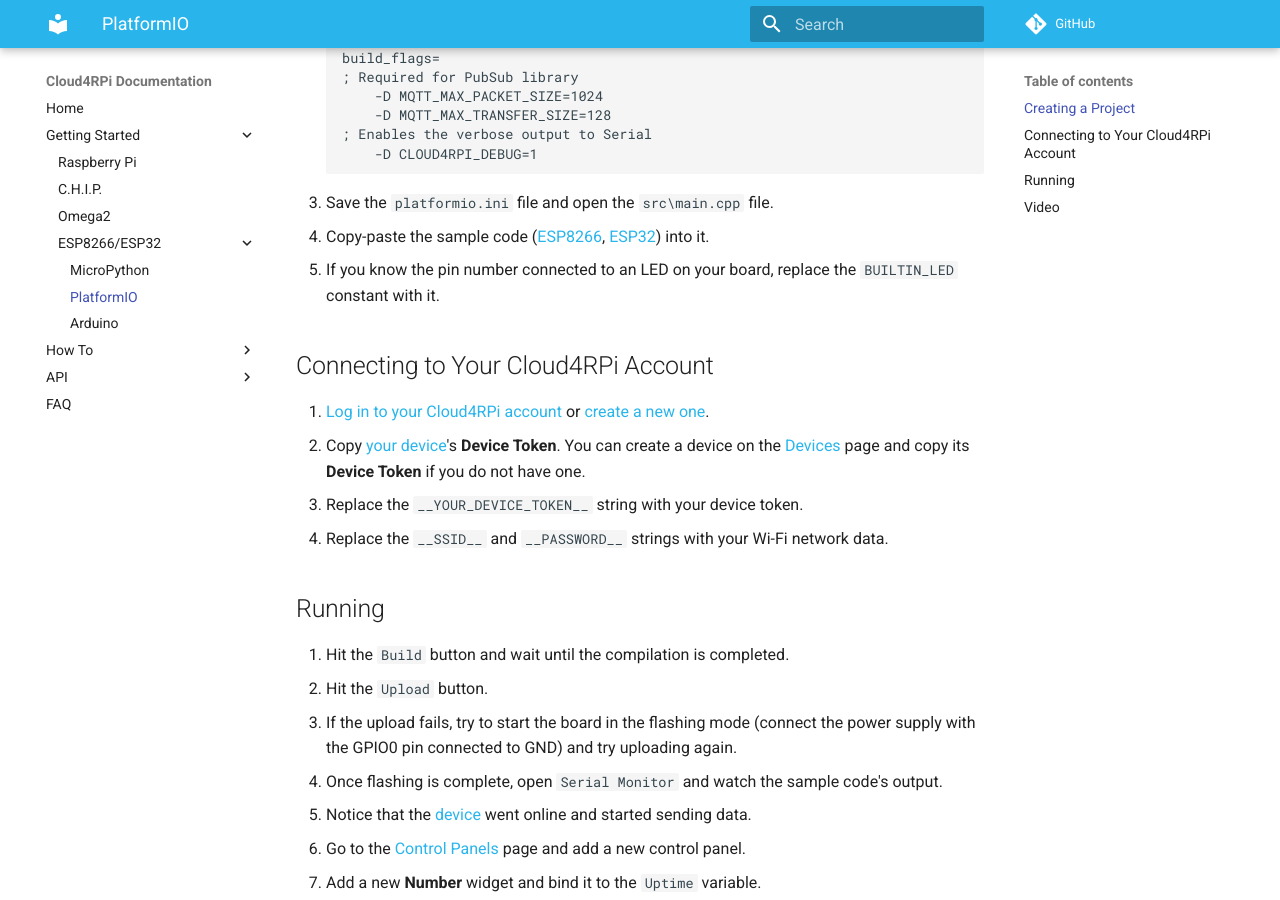
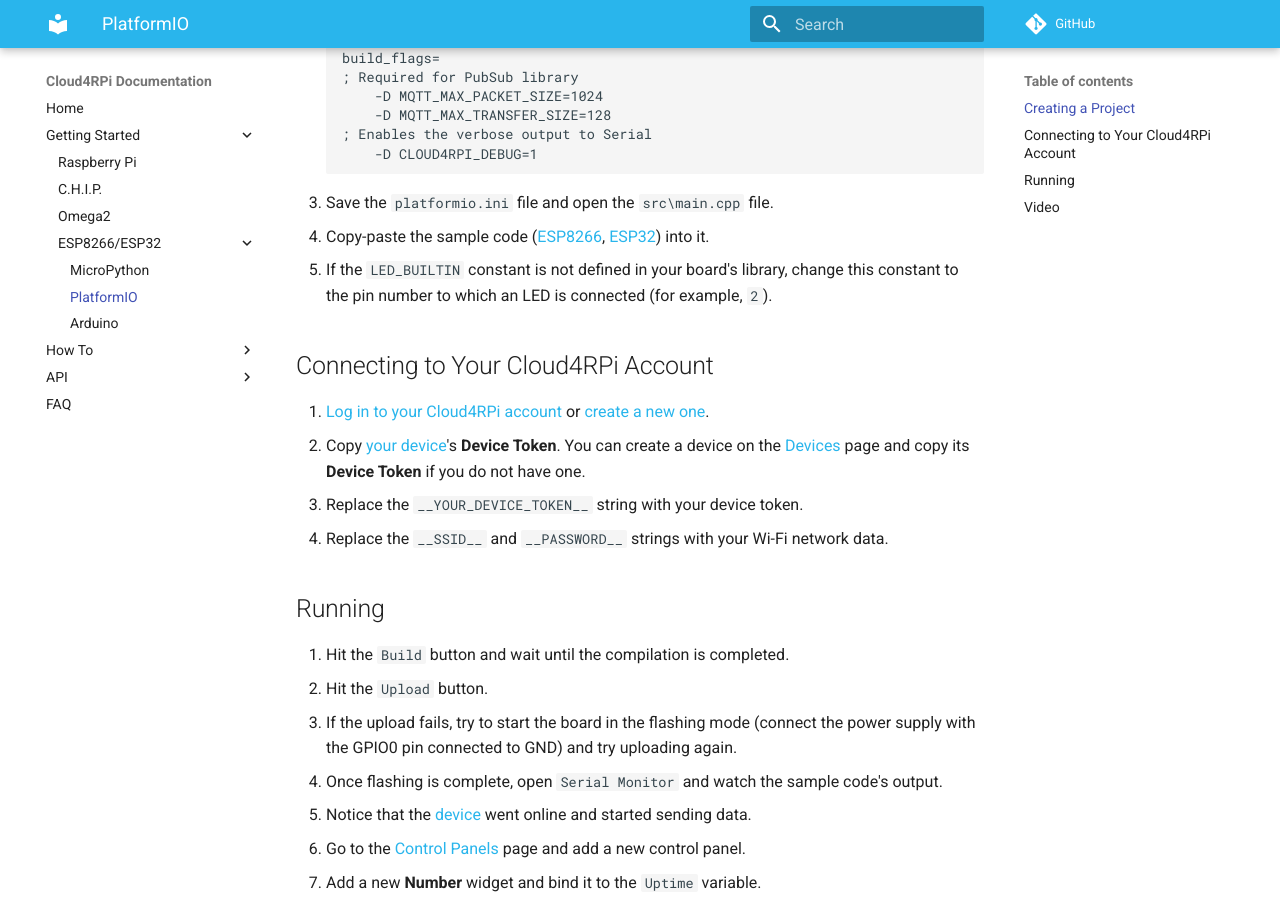
Before and after one commit to cloud4rpi/docs, an MkDocs documentation site: the page built from docs/start/esp-pio.md, in a window 1280 px wide and 900 px high, scrolled down 508 px. Built offline with MkDocs 1.6.1 and Material for MkDocs 9.7.7, drawn with Linux system fonts in a browser that asks for light colours; comment, search, counter and statistics services are not loaded.

Commit message:
Small fixes

```diff
--- a/docs/start/esp-pio.md
+++ b/docs/start/esp-pio.md
@@ -21,7 +21,7 @@
 
 4. Save the `platformio.ini` file and open the `src\main.cpp` file.
 5. Copy-paste the sample code ([ESP8266](https://github.com/cloud4rpi/cloud4rpi-esp-arduino/blob/master/examples/ESP8266/ESP8266.ino), [ESP32](https://github.com/cloud4rpi/cloud4rpi-esp-arduino/blob/master/examples/ESP32/ESP32.ino)) into it.
-7. If you know the pin number connected to an LED on your board, replace the `BUILTIN_LED` constant with it.
+7. If the `LED_BUILTIN` constant is not defined in your board's library, change this constant to the pin number to which an LED is connected (for example, `2`).
 
 ## Connecting to Your Cloud4RPi Account
 
```
Also changed, not shown: docs/start/esp-ino.md (+1 -1 lines).
